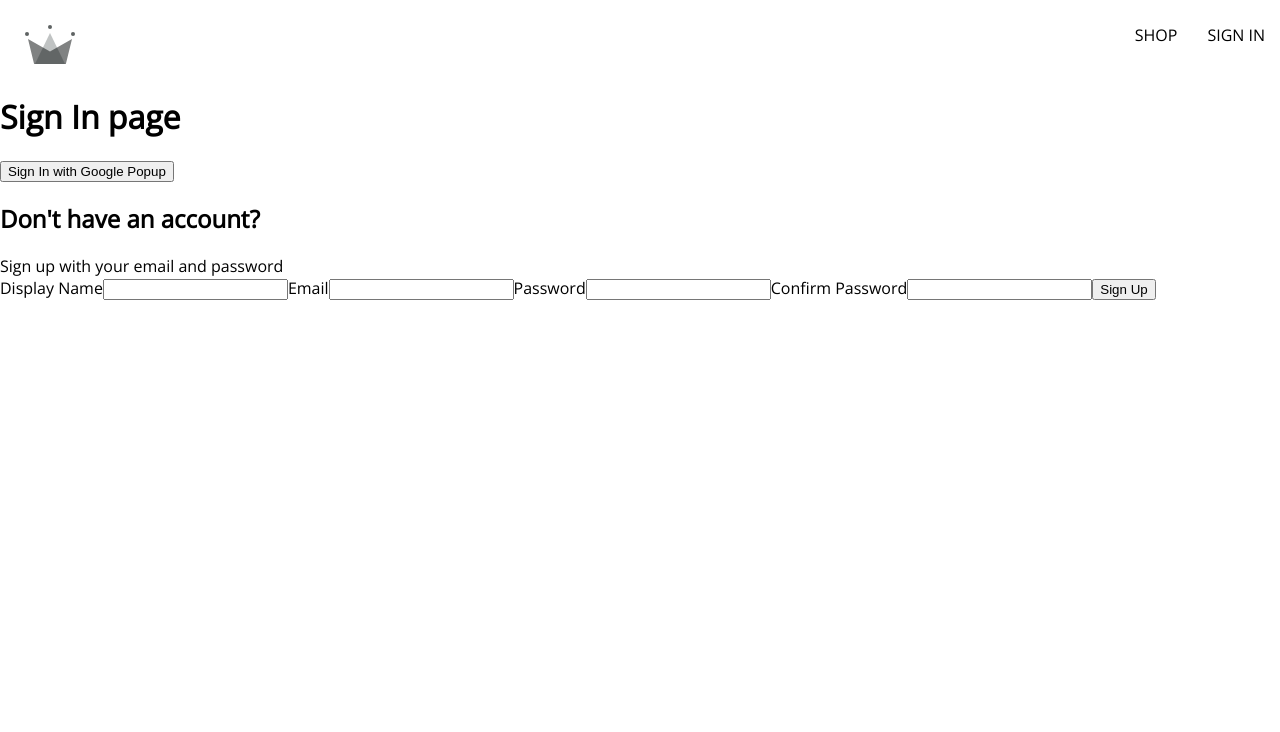
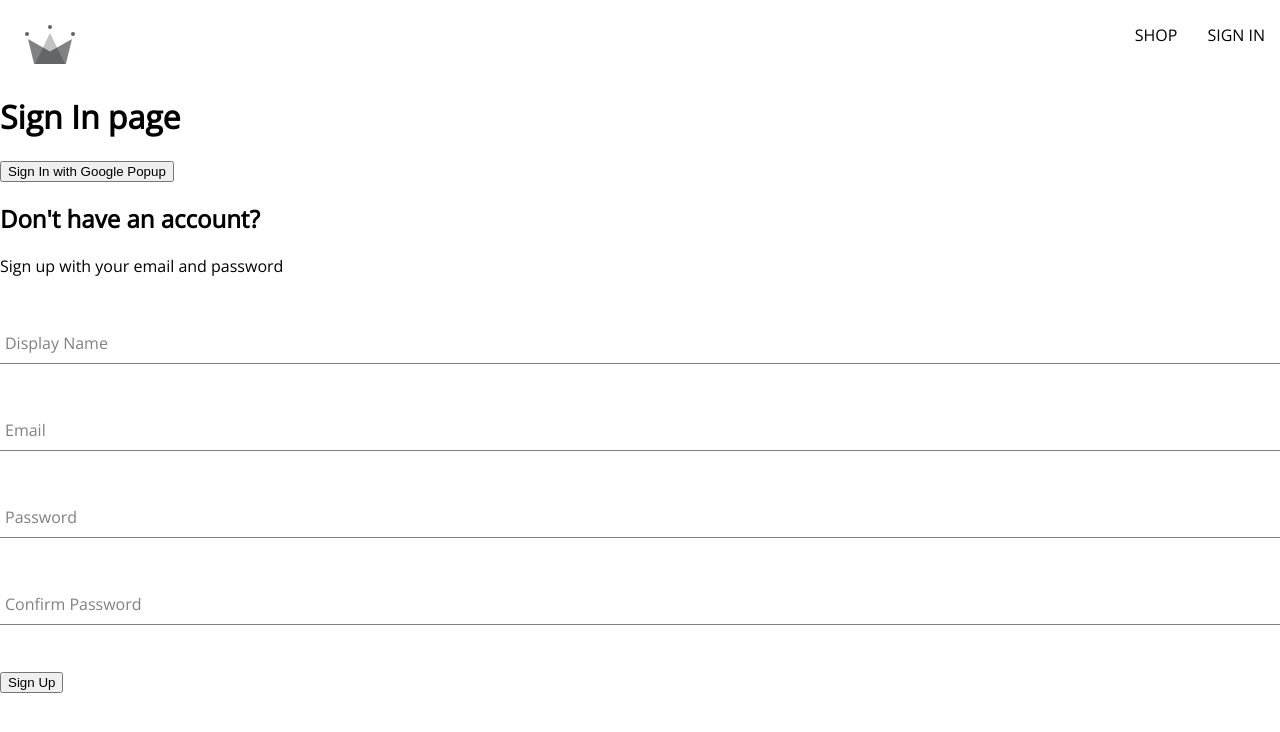
Before and after one commit to sameerthecoder94/crown-clothing-eCommerce, a React (Create React App) app: page /sign-in in a window 1280 px wide. Shown: the top 732 px of the page. Built offline with nearby package versions, Linux system fonts and the light colour scheme.

Commit message:
Generalizing Form Inputs `<FormInput />` &, Styles Added

```diff
--- /dev/null
+++ b/src/components/form-input/form-input.component.jsx
@@ -0,0 +1,20 @@
+import './form-input.styles.scss';
+
+const FormInput = ({ label, ...otherProps }) => {
+  return (
+    <div className='group'>
+      <input className='form-input' {...otherProps} />
+      {label && (
+        <label
+          className={`${
+            otherProps.value.length ? 'shrink' : ''
+          } form-input-label`}
+        >
+          {label}
+        </label>
+      )}
+    </div>
+  );
+};
+
+export default FormInput;
--- /dev/null
+++ b/src/components/form-input/form-input.styles.scss
@@ -0,0 +1,54 @@
+$sub-color: grey;
+$main-color: black;
+
+@mixin shrinkLabel {
+  top: -14px;
+  font-size: 12px;
+  color: $main-color;
+}
+
+.group {
+  position: relative;
+  margin: 45px 0;
+
+  .form-input {
+    background: none;
+    background-color: white;
+    color: $sub-color;
+    font-size: 18px;
+    padding: 10px 10px 10px 5px;
+    display: block;
+    width: 100%;
+    border: none;
+    border-radius: 0;
+    border-bottom: 1px solid $sub-color;
+    margin: 25px 0;
+
+    &:focus {
+      outline: none;
+    }
+
+    &:focus ~ .form-input-label {
+      @include shrinkLabel();
+    }
+  }
+
+  input[type='password'] {
+    letter-spacing: 0.3em;
+  }
+
+  .form-input-label {
+    color: $sub-color;
+    font-size: 16px;
+    font-weight: normal;
+    position: absolute;
+    pointer-events: none;
+    left: 5px;
+    top: 10px;
+    transition: 300ms ease all;
+
+    &.shrink {
+      @include shrinkLabel();
+    }
+  }
+}
--- a/src/components/sign-up-form/sign-up-form.component.jsx
+++ b/src/components/sign-up-form/sign-up-form.component.jsx
@@ -1,4 +1,5 @@
 import { useState } from 'react';
+import FormInput from '../form-input/form-input.component';
 import {
   createAuthUserWithEmailAndPassword,
   createUserDocumentFromAuth,
@@ -55,8 +56,8 @@
       <h2>Don't have an account?</h2>
       <span>Sign up with your email and password</span>
       <form onSubmit={handleSubmit}>
-        <label>Display Name</label>
-        <input
+        <FormInput
+          label='Display Name'
           type='text'
           required
           onChange={handleChange}
@@ -64,8 +65,8 @@
           value={displayName}
         />
 
-        <label>Email</label>
-        <input
+        <FormInput
+          label='Email'
           type='email'
           required
           onChange={handleChange}
@@ -73,8 +74,8 @@
           value={email}
         />
 
-        <label>Password</label>
-        <input
+        <FormInput
+          label='Password'
           type='password'
           required
           onChange={handleChange}
@@ -82,8 +83,8 @@
           value={password}
         />
 
-        <label>Confirm Password</label>
-        <input
+        <FormInput
+          label='Confirm Password'
           type='password'
           required
           onChange={handleChange}
```
Also changed, not shown: 1 other file (tests, documents, lock files or other folders).
